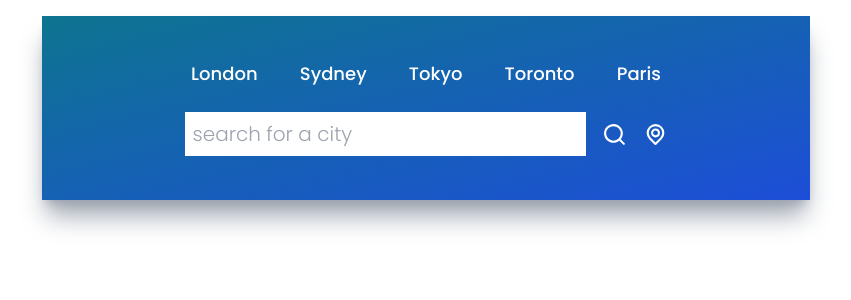
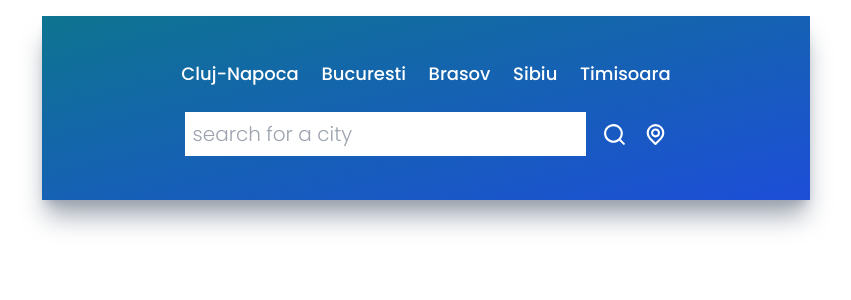
Before and after one commit to Aricol3/weather-app, a React (Create React App) app: page / in a window 1280 px wide. Shown: the top 300 px of the page, without its empty margins (214-1065 px from the left). Built offline with nearby package versions, Linux system fonts and the light colour scheme; no server answers; the HTML template or start-up script is replaced by a standard one.

Commit message:
Added daily forecast

```diff
--- a/src/App.js
+++ b/src/App.js
@@ -6,6 +6,7 @@ import TemperatureAndDetails from "./components/TemperatureAndDetails";
 import HourlyForecast from "./components/HourlyForecast";
 import getFormattedWeatherData from "./services/weatherService";
 import {useEffect, useState} from "react";
+import DailyForecast from "./components/DailyForecast";
 
 function App() {
     const [query, setQuery] = useState('cluj-napoca')
@@ -32,7 +33,7 @@ function App() {
                     <TimeAndLocation weather={weather}/>
                     <TemperatureAndDetails weather={weather}/>
                     <HourlyForecast weather={weather}/>
-                    {/*<HourlyForecast title="daily forecast"/>*/}
+                    <DailyForecast weather={weather}/>
                 </div>
             )}
         </div>
--- a/src/components/DailyForecast.jsx
+++ b/src/components/DailyForecast.jsx
@@ -0,0 +1,34 @@
+import React from "react";
+import {DateTime} from "luxon";
+
+const DailyForecast = ({weather: {forecastday}}) => {
+    return (
+        <div>
+            <div className="flex items-center justify-start mt-6 ">
+                <p className="text-white font-medium uppercase">daily forecast</p>
+            </div>
+            <hr className="my-2"/>
+
+            <div className="flex flex-wrap gap-10 items-center text-white">
+                {
+                    // eslint-disable-next-line array-callback-return
+                    forecastday.map((dailyWeather) => {
+                        return (
+                            <div className="flex flex-col items-center justify-center">
+                                <p className="font-medium text-sm">{DateTime.fromSeconds(dailyWeather['date_epoch']).toFormat('cccc')}</p>
+                                <img src={dailyWeather['day']['condition']['icon']} className="w-12 my-1" alt="weather logo"/>
+                                <div className="flex gap-2">
+                                <p className="font-medium">{`${dailyWeather['day']['maxtemp_c'].toFixed()}°C`}</p>
+                                <p className="font-light">{`${dailyWeather['day']['mintemp_c'].toFixed()}°C`}</p>
+                                </div>
+                            </div>
+                        )
+
+                    })
+                }
+            </div>
+        </div>
+    );
+}
+
+export default DailyForecast;
--- a/src/components/HourlyForecast.jsx
+++ b/src/components/HourlyForecast.jsx
@@ -16,7 +16,7 @@ const HourlyForecast = ({weather: {forecastday}}) => {
                         if (index % 3 === 0) {
                             return (
                                 <div className="flex flex-col items-center justify-center">
-                                    <p className="font-light text-sm">{DateTime.fromSeconds(hourlyWeather['time_epoch']).toFormat('HH:mm')}</p>
+                                    <p className="font-medium text-sm">{DateTime.fromSeconds(hourlyWeather['time_epoch']).toFormat('HH:mm')}</p>
                                     <img src={hourlyWeather['condition']['icon']} className="w-12 my-1" alt="weather logo"/>
                                     <p className="font-medium">{`${hourlyWeather['temp_c'].toFixed()}°C`}</p>
                                 </div>
--- a/src/components/TemperatureAndDetails.jsx
+++ b/src/components/TemperatureAndDetails.jsx
@@ -10,7 +10,7 @@ import {
 } from "@iconscout/react-unicons";
 import {DateTime} from "luxon";
 
-const TemperatureAndDetails = ({weather:{temp_c,feelslike_c, humidity, wind_kph, forecastday}}) => {
+const TemperatureAndDetails = ({weather: {temp_c, feelslike_c, humidity, wind_kph, condition, forecastday}}) => {
 
     let sunrise = DateTime.fromFormat(`${forecastday[0]['astro']['sunrise']}`, 'hh:mm a').toFormat('HH:mm');
     let sunset = DateTime.fromFormat(`${forecastday[0]['astro']['sunset']}`, 'hh:mm a').toFormat('HH:mm');
@@ -20,11 +20,11 @@ const TemperatureAndDetails = ({weather:{temp_c,feelslike_c, humidity, wind_kph,
     return (
         <div>
             <div className="flex items-center justify-center py-6 text-xl text-cyan-300">
-                <p>Cloudy</p>
+                <p>{condition['text']}</p>
             </div>
 
             <div className="flex flex-row items-center justify-evenly space-x-2 text-white py-3">
-                <img src={forecastday[0]['day']['condition']['icon']} alt="current weather logo" className="w-20"/>
+                <img src={condition['icon']} alt="current weather logo" className="w-20"/>
 
                 <p className="text-5xl">
                     {`${temp_c.toFixed()}°C`}
@@ -64,8 +64,7 @@ const TemperatureAndDetails = ({weather:{temp_c,feelslike_c, humidity, wind_kph,
                 <p className="font-light">|</p>
 
                 <UilArrowDown/>
-                <p className="font-light">Low: <span className="font-medium ml-1">-{`${minTemp.toFixed()}°C`}</span></p>
-                <p className="font-light">|</p>
+                <p className="font-light">Low: <span className="font-medium ml-1">{`${minTemp.toFixed()}°C`}</span></p>
             </div>
         </div>
     );
--- a/src/components/TopButtons.jsx
+++ b/src/components/TopButtons.jsx
@@ -4,23 +4,23 @@ const TopButtons = ({setQuery}) => {
     const cities = [
         {
             id: 1,
-            name: 'London'
+            name: 'Cluj-Napoca'
         },
         {
             id: 2,
-            name: 'Sydney'
+            name: 'Bucuresti'
         },
         {
             id: 3,
-            name: 'Tokyo'
+            name: 'Brasov'
         },
         {
             id: 4,
-            name: 'Toronto'
+            name: 'Sibiu'
         },
         {
             id: 5,
-            name: 'Paris'
+            name: 'Timisoara'
         },
     ]
 
--- a/src/services/weatherService.js
+++ b/src/services/weatherService.js
@@ -4,7 +4,7 @@ const API_KEY = 'fdb9ca7016324f7a9e0220805222312'
 const BASE_URL = 'https://api.weatherapi.com/v1/forecast.json?key='
 
 const getWeatherData = (searchParams) => {
-    const url = new URL(`https://api.weatherapi.com/v1/forecast.json?key=${API_KEY}&q=${searchParams}&days=5&aqi=no&alerts=no`);
+    const url = new URL(`https://api.weatherapi.com/v1/forecast.json?key=${API_KEY}&q=${searchParams}&days=3&aqi=no&alerts=no`);
     return fetch(url)
         .then((res) => res.json());
 }
@@ -12,12 +12,26 @@ const getWeatherData = (searchParams) => {
 const formatCurrentWeather = (data) => {
     const {
         location: {name, region, country, lat, lon, tz_id, localtime_epoch},
-        current: {temp_c, feelslike_c, humidity, wind_kph},
+        current: {temp_c, feelslike_c, humidity, wind_kph, condition},
         forecast: {forecastday}
     } = data
 
 
-    return {name, region, country, lat, lon, tz_id, localtime_epoch, temp_c, feelslike_c, humidity, wind_kph, forecastday}
+    return {
+        name,
+        region,
+        country,
+        lat,
+        lon,
+        tz_id,
+        localtime_epoch,
+        temp_c,
+        feelslike_c,
+        humidity,
+        wind_kph,
+        condition,
+        forecastday
+    }
 }
 
 const getFormattedWeatherData = async (searchParams) => {
```
